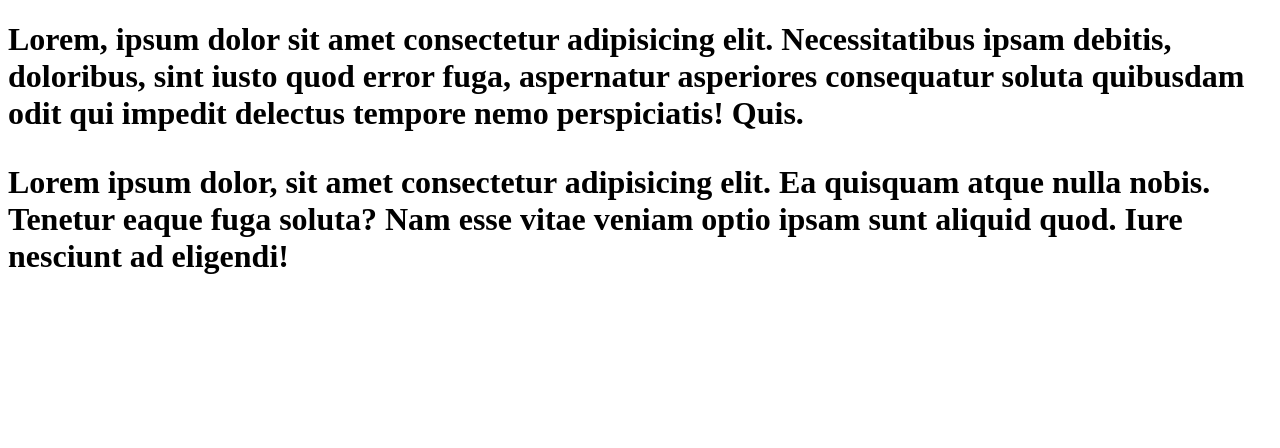
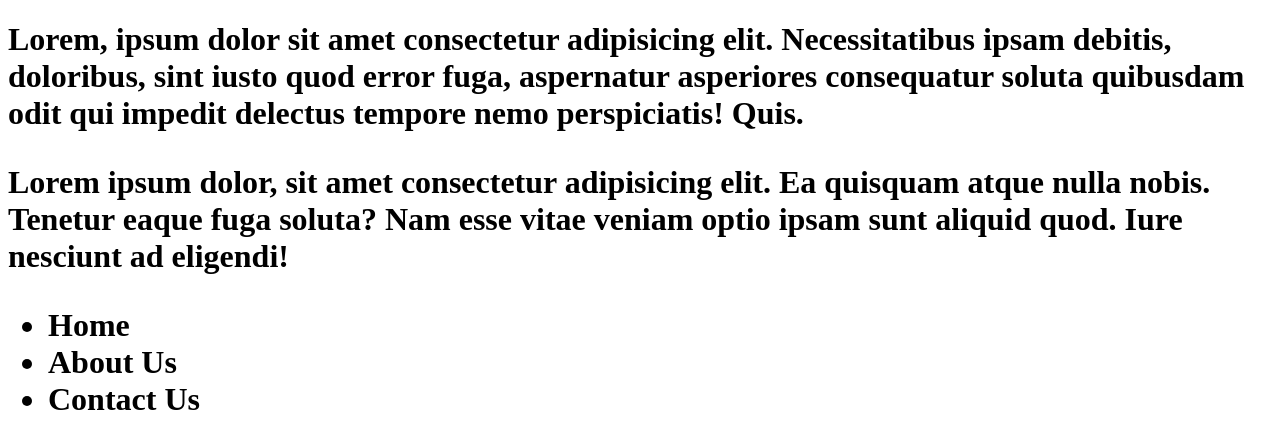
Before and after one commit to JadNoonSai/git-codeacademy, a plain HTML site: page index.html in a window 1280 px wide. Drawn offline with Linux system fonts and the light colour scheme.

Commit message:
add a list

```diff
--- a/index.html
+++ b/index.html
@@ -11,6 +11,11 @@
      qui impedit delectus tempore nemo perspiciatis! Quis.
     <p>Lorem ipsum dolor, sit amet consectetur adipisicing elit. Ea quisquam atque nulla nobis.
         Tenetur eaque fuga soluta? Nam esse vitae veniam optio ipsam sunt aliquid quod.
-        Iure nesciunt ad eligendi!</p></h1>
+        Iure nesciunt ad eligendi!</p>
+    <ul>
+        <li>Home</li>
+        <li>About Us</li>
+        <li>Contact Us</li>
+    </ul></h1>
 </body>
 </html>
```
